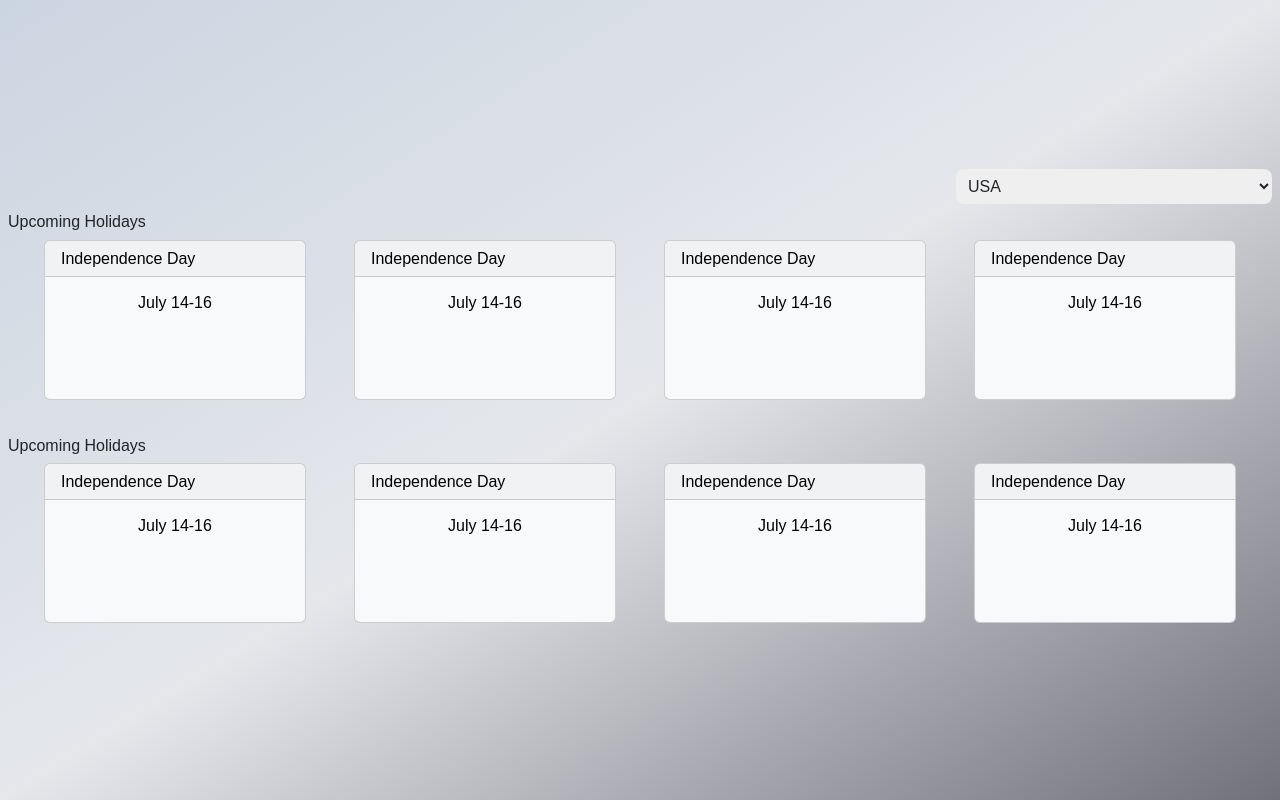
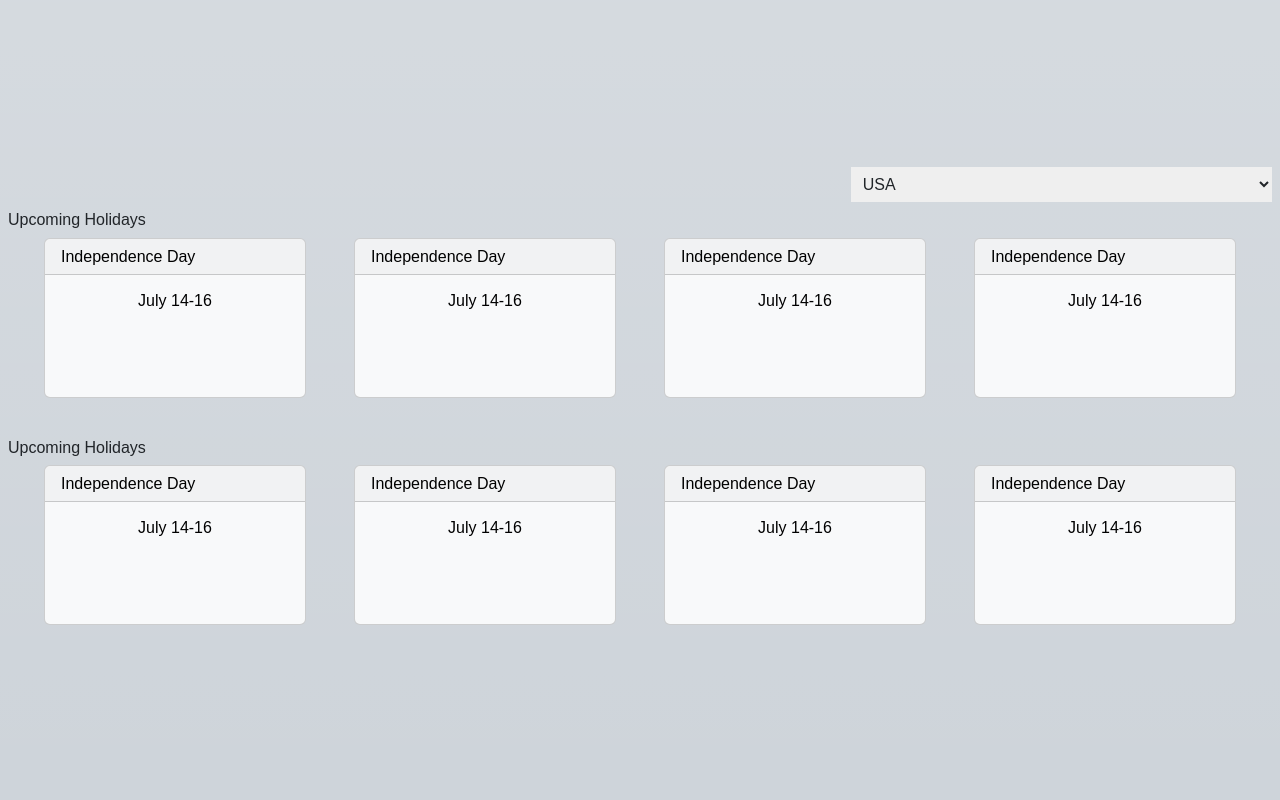
Before and after one commit to enohyn/calendar-app, a React (Create React App) app: page / in a window 1280 px wide. Built offline with nearby package versions, Linux system fonts and the light colour scheme; the HTML template or start-up script is replaced by a standard one.

Commit message:
Bootstrap home

```diff
--- a/src/pages/Home.jsx
+++ b/src/pages/Home.jsx
@@ -4,9 +4,9 @@ import GlobalRechargeDay from '../components/GlobalRechargeDay'
 
 const Home = () => {
   return (
-    <section className='h-100 min-vh-100 lg:h-screen d-flex flex-column justify-content-center bg-gradient-to-br from-slate-300 via-gray-200 to-zinc-500'>
-      <div className='w-full flex justify-end p-2'>
-        <select name="country" id="select-country" className='w-3/4 md:w-2/4 lg:w-1/4 active:ring-0 rounded-lg p-2'>
+    <section className='h-100 min-vh-100 lg:h-screen d-flex flex-column justify-content-center bg-dark-subtle  bg-gradient '>
+      <div className='w-100 d-flex justify-content-end p-2'>
+        <select name="country" id="select-country" className='col-10 col-md-5 col-lg-4 p-2'>
           <option disabled placeholder='Select Country'>
             Select Country
           </option>
@@ -15,7 +15,7 @@ const Home = () => {
           <option value="Netherland"> Netherland </option>
         </select>
       </div>
-      <div className="flex flex-col gap-y-5">
+      <div className="d-flex flex-column row-gap-4 ">
         <UpcomingHolidays />
         <GlobalRechargeDay />
       </div>
```
